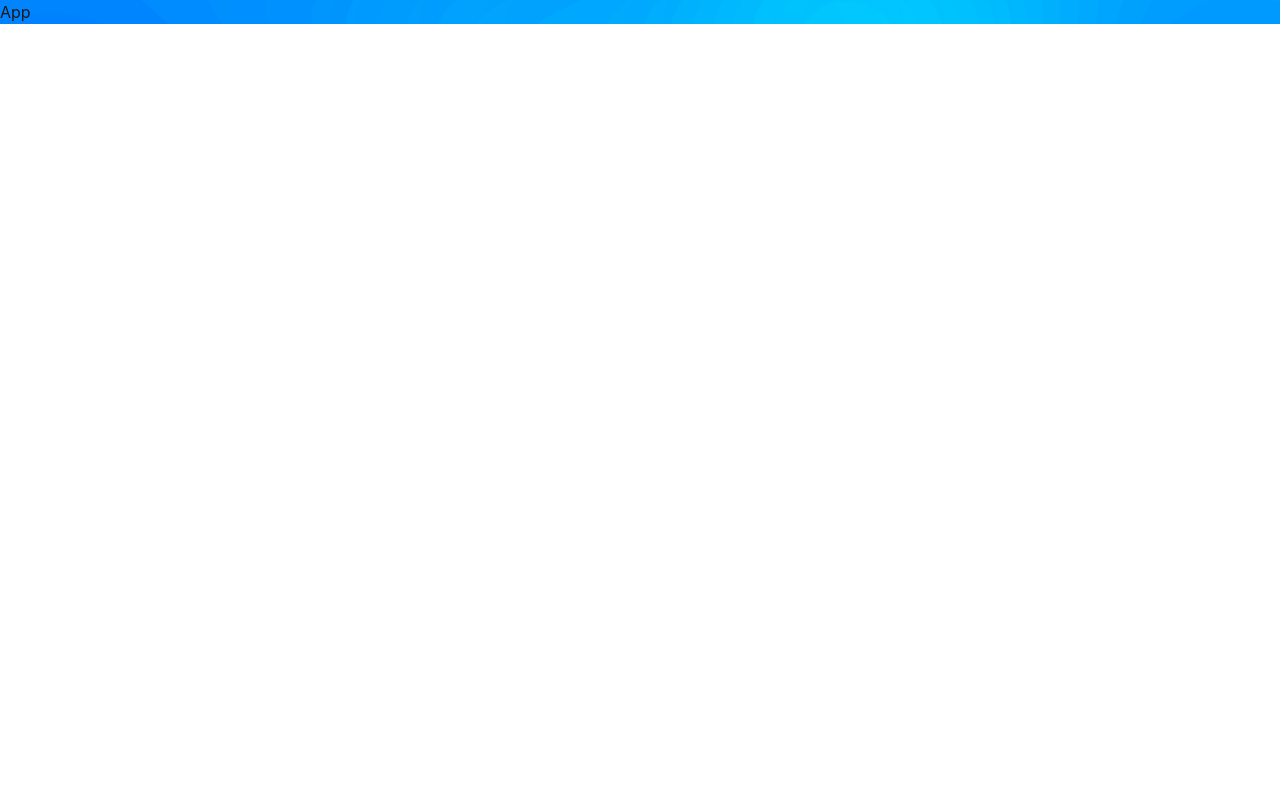
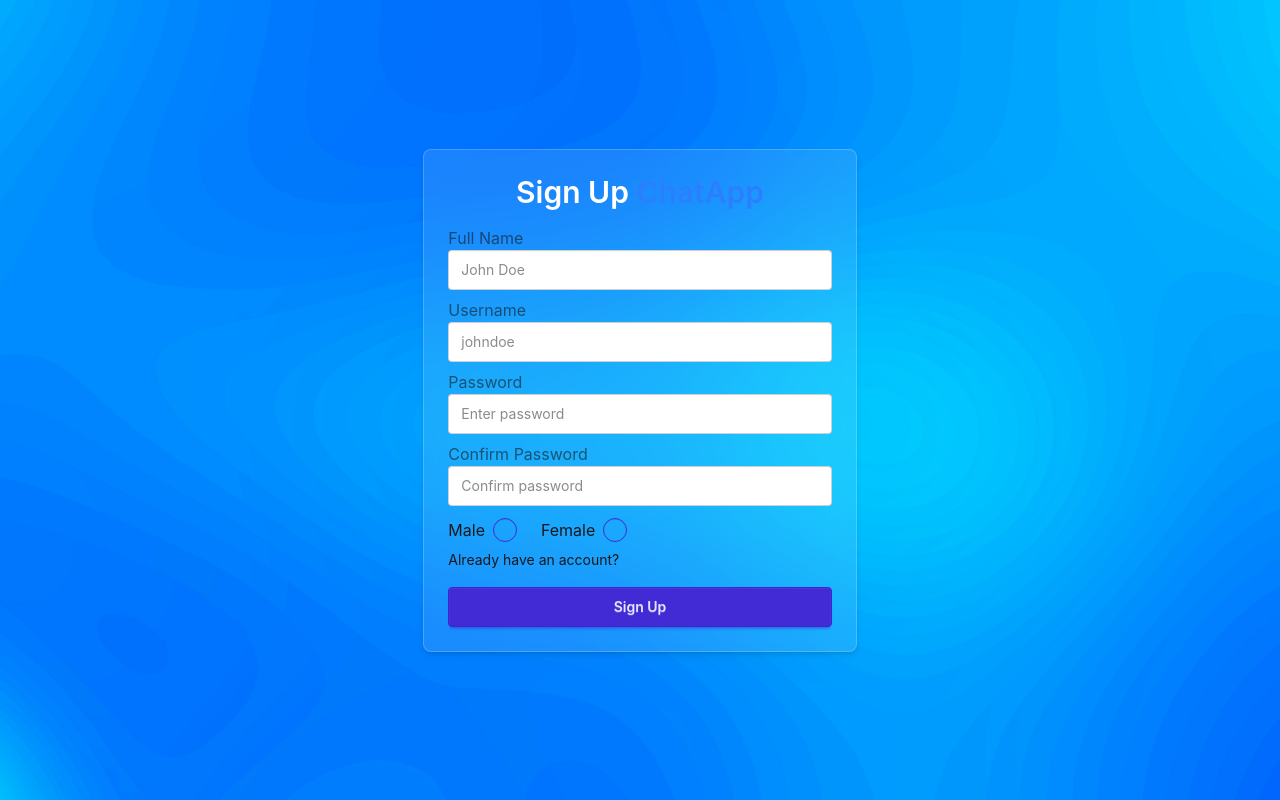
Before and after one commit to Coder-pranto/ZenTalk, a React (Vite) app in the folder frontend/zen_talk/: page / in a window 1280 px wide. Built offline with nearby package versions, Linux system fonts and the light colour scheme.

Commit message:
feat: implement login and signup pages with gender selection

```diff
--- a/frontend/zen_talk/src/App.jsx
+++ b/frontend/zen_talk/src/App.jsx
@@ -1,6 +1,11 @@
+import Login from "./pages/login/Login";
+import SignUp from "./pages/signup/SignUp";
+
 const App = () => {
   return (
-    <div>App</div>
-  )
+    <div className='p-4 h-screen flex items-center justify-center'>
+      <SignUp />
+    </div>
+  );
 }
 export default App;
--- /dev/null
+++ b/frontend/zen_talk/src/pages/home/Home.jsx
@@ -0,0 +1,6 @@
+const Home = () => {
+  return (
+    <div>Home</div>
+  )
+}
+export default Home
--- /dev/null
+++ b/frontend/zen_talk/src/pages/login/Login.jsx
@@ -0,0 +1,39 @@
+const Login = () => {
+  return (
+    <div className='flex flex-col items-center justify-center min-h-screen mx-auto'>
+      <div className='w-full max-w-md p-6 rounded-lg shadow-md bg-white/10 backdrop-blur-lg border border-white/20'>
+        <h1 className='text-3xl font-semibold text-center text-white'>
+          Login
+          <span className='text-blue-500'> ChatApp</span>
+        </h1>
+
+        <form className='mt-4'>
+          <div>
+            <label className='label'>
+              <span className='label-text'>Username</span>
+            </label>
+            <input
+              type='text'
+              placeholder='Enter username'
+              className='input input-bordered w-full'
+            />
+          </div>
+
+          <div className='mt-2'>
+            <label className='label'>
+              <span className='label-text'>Password</span>
+            </label>
+            <input
+              type='password'
+              placeholder='Enter Password'
+              className='input input-bordered w-full'
+            />
+          </div>
+
+          <button className='btn btn-primary w-full mt-4'>Login</button>
+        </form>
+      </div>
+    </div>
+  );
+};
+export default Login;
--- /dev/null
+++ b/frontend/zen_talk/src/pages/signup/GenderCheckbox.jsx
@@ -0,0 +1,27 @@
+const GenderCheckbox = () => {
+  return (
+    <div className='flex gap-6 mt-3'>
+      <label className='flex items-center gap-2 cursor-pointer'>
+        <span className='label-text'>Male</span>
+        <input
+          type='radio'
+          name='gender'
+          value='male'
+          className='radio radio-primary'
+        />
+      </label>
+
+      <label className='flex items-center gap-2 cursor-pointer'>
+        <span className='label-text'>Female</span>
+        <input
+          type='radio'
+          name='gender'
+          value='female'
+          className='radio radio-primary'
+        />
+      </label>
+    </div>
+  );
+};
+
+export default GenderCheckbox;
--- /dev/null
+++ b/frontend/zen_talk/src/pages/signup/SignUp.jsx
@@ -0,0 +1,73 @@
+import GenderCheckbox from './GenderCheckbox';
+
+const SignUp = () => {
+  return (
+    <div className='flex flex-col items-center justify-center min-h-screen mx-auto'>
+      <div className='w-full max-w-md p-6 rounded-lg shadow-md bg-white/10 backdrop-blur-lg border border-white/20'>
+        <h1 className='text-3xl font-semibold text-center text-white'>
+          Sign Up
+          <span className='text-blue-500'> ChatApp</span>
+        </h1>
+
+        <form className='mt-4'>
+          <div>
+            <label className='label'>
+              <span className='label-text'>Full Name</span>
+            </label>
+            <input
+              type='text'
+              placeholder='John Doe'
+              className='input input-bordered w-full'
+            />
+          </div>
+
+          <div className='mt-2'>
+            <label className='label'>
+              <span className='label-text'>Username</span>
+            </label>
+            <input
+              type='text'
+              placeholder='johndoe'
+              className='input input-bordered w-full'
+            />
+          </div>
+
+          <div className='mt-2'>
+            <label className='label'>
+              <span className='label-text'>Password</span>
+            </label>
+            <input
+              type='password'
+              placeholder='Enter password'
+              className='input input-bordered w-full'
+            />
+          </div>
+
+          <div className='mt-2'>
+            <label className='label'>
+              <span className='label-text'>Confirm Password</span>
+            </label>
+            <input
+              type='password'
+              placeholder='Confirm password'
+              className='input input-bordered w-full'
+            />
+          </div>
+
+          <GenderCheckbox />
+
+          <a
+            className='text-sm hover:underline hover:text-blue-500 mt-2 inline-block'
+            href='#'
+          >
+            Already have an account?
+          </a>
+
+          <button className='btn btn-primary w-full mt-4'>Sign Up</button>
+        </form>
+      </div>
+    </div>
+  );
+};
+
+export default SignUp;
```
